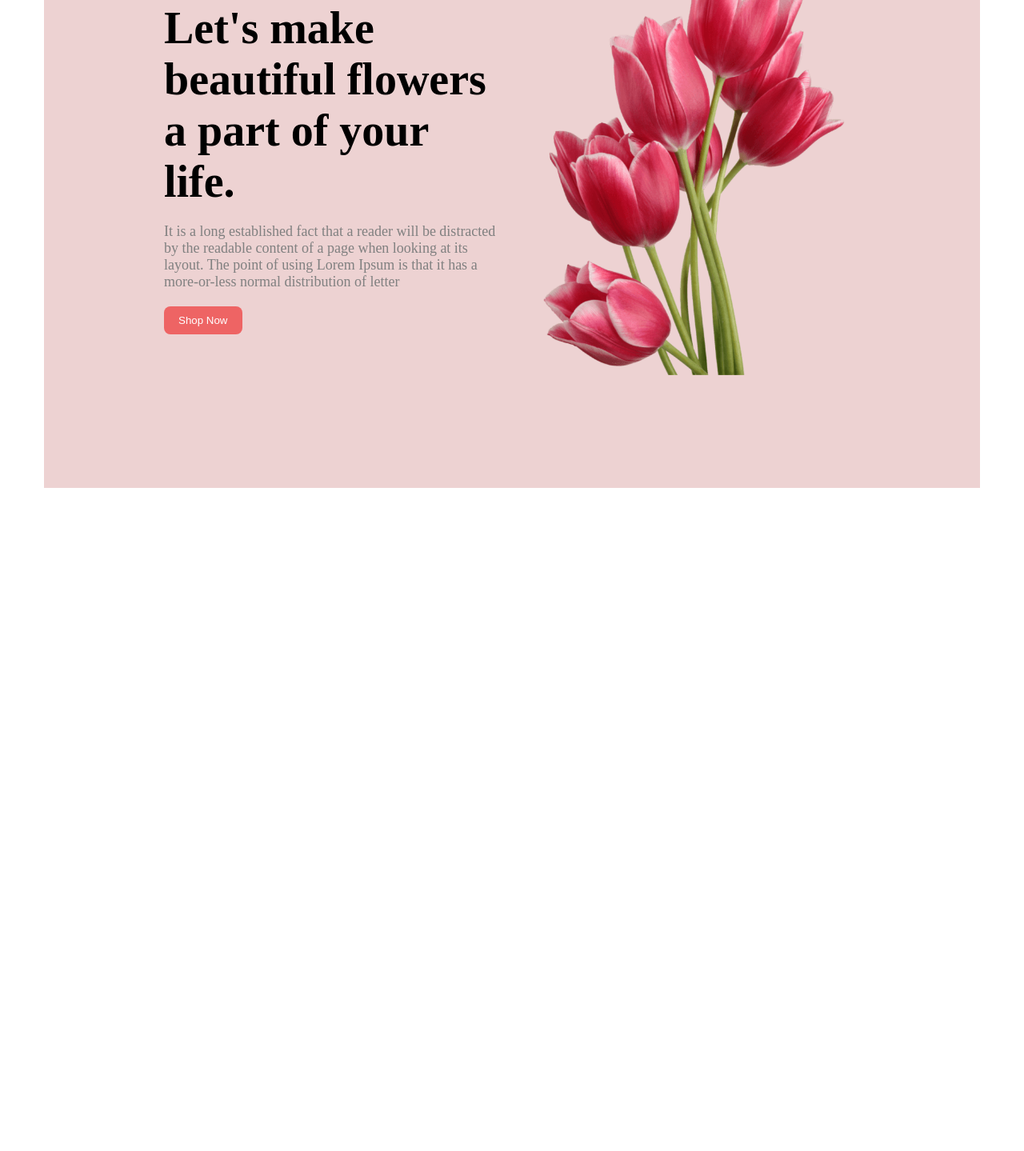
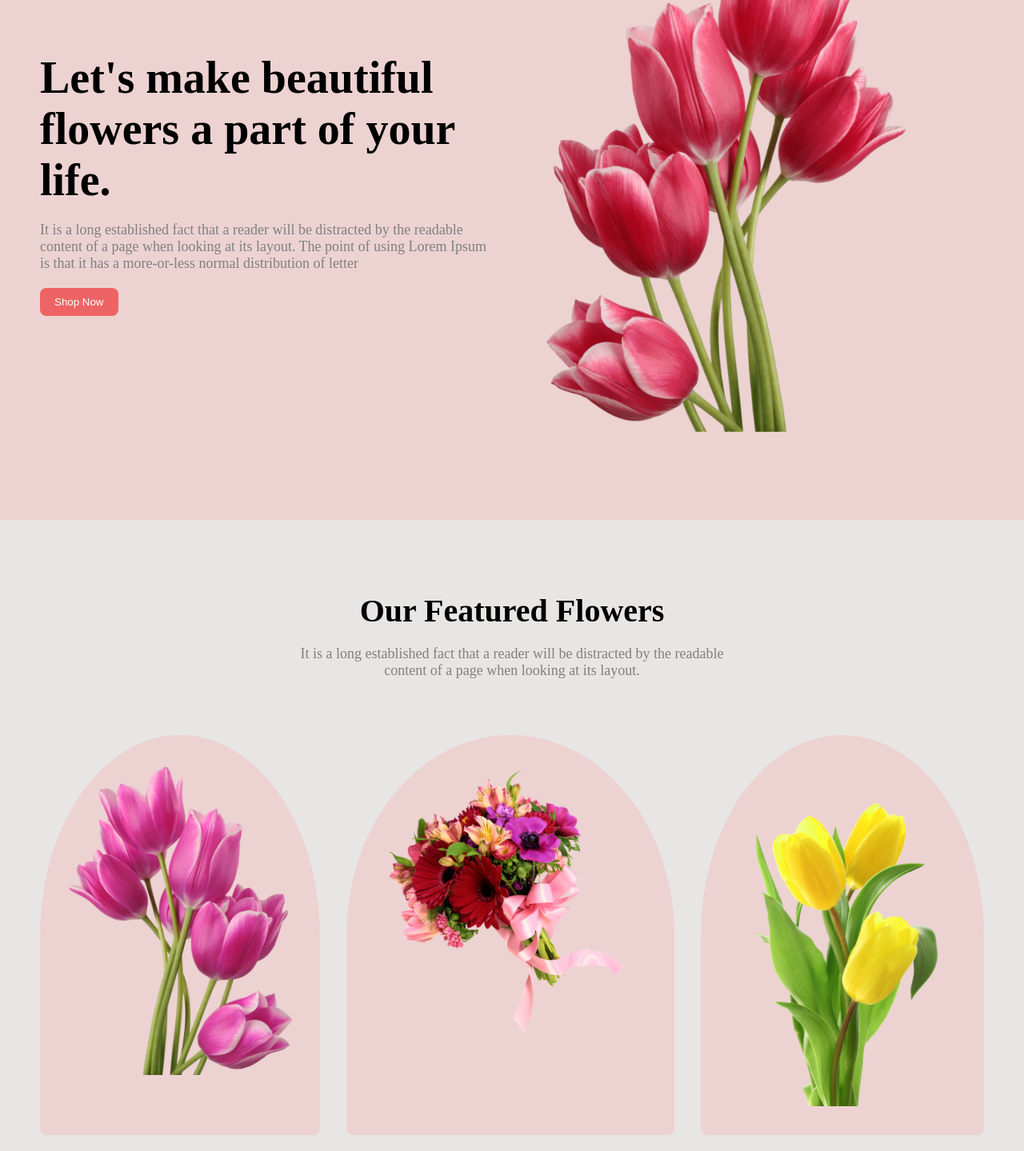
Before and after one commit to coder-Jahirul-Islam/flower-shop-assingment, a plain HTML site: page index.html in a window 1280 px wide. Shown: the part 190-1629 px from the top of the page at 80% size. Before the commit the page ends 800 px from the top, so only its background shows below. Drawn offline with Linux system fonts and the light colour scheme.

Commit message:
added flower section

```diff
--- a/CSS/style.css
+++ b/CSS/style.css
@@ -5,50 +5,47 @@
 
  }
 
-body {
-    max-width: 1170px;
-    margin: 0 auto;
-
+ header {
+     padding: 20px 50px;
+     background: #edd2d2;
  }
 
 
+
  .banner_container {
-    padding: 20px 150px;
-    background: #edd2d2;
      width: 100%;
      height: 100vh;
      display: flex;
      justify-content: space-around;
      align-items: center;
-    gap:40px;
+     gap: 40px;
  }
 
-.banner_text_content {
-    width: 50%;
-}
-
+ .banner_text_content,
  .banner_img {
      width: 50%;
-
  }
 
 
  .banner_img img {
-    width: 100%;
+     width: 87%;
 
  }
-.banner_title{
-    font-weight: 600;
+
+ .banner_title {
+     font-weight: 700;
      font-size: 3.5rem;
      margin-bottom: 20px;
 
  }
-.banner_desc{
+
+ .section_desc {
      font-size: 18px;
-    color:gray;
+     color: gray;
      margin-bottom: 20px;
  }
-.btn_primary{
+
+ .btn_primary {
      background: #ee6464;
      color: white;
      padding: 10px 18px;
@@ -64,7 +61,8 @@ body {
      -ms-transition: 0.3s;
      -o-transition: 0.3s;
  }
-.btn_shop:hover{
+
+ .btn_shop:hover {
      background: #d63131;
      color: white;
      padding: 10px 18px;
@@ -77,3 +75,45 @@ body {
      cursor: pointer;
 
  }
+
+
+
+ /* our featured section starts */
+ .our_featured {
+     background: #e8e5e5;
+     padding: 20px 50px;
+ }
+
+ .sub_content {
+     padding-top: 70px;
+     justify-content: center;
+     text-align: center;
+ }
+
+ .sub_content .section_title {
+     font-size: 2.5em;
+     font-weight: 600;
+     margin-bottom: 20px;
+ }
+
+ .our_featured .featured_images {
+     margin-top: 70px;
+     display: flex;
+     justify-content: space-between;
+     gap: 20px;
+ }
+
+ .featured_single_img img {
+     width: 90%;
+ }
+
+ .featured_single_img {
+     height: 500px;
+     background-color: #edd2d2;
+     padding: 40px 20px 0px 20px;
+     border-radius: 50% 50% 8px 8px;
+     -webkit-border-radius: 50% 50% 8px 8px;
+     -moz-border-radius: 50% 50% 8px 8px;
+     -ms-border-radius: 50% 50% 8px 8px;
+     -o-border-radius: 50% 50% 8px 8px;
+}
--- a/index.html
+++ b/index.html
@@ -17,10 +17,10 @@
                 <h2 class="banner_title">Let's make
                     beautiful flowers a
                     part of your life.</h2>
-                <p class="banner_desc">It is a long established fact that a reader will be distracted by the readable
+                <p class="section_desc">It is a long established fact that a reader will be distracted by the readable
                     content of a page when looking at its layout. The point of using Lorem Ipsum is
                     that it has a more-or-less normal distribution of letter</p>
-                    <button class="btn_primary btn_shop">Shop Now</button>
+                <button class="btn_primary btn_shop">Shop Now</button>
             </div>
             <div class="banner_img">
                 <img src="./Flower Asset/pngwing 10.png" alt="">
@@ -30,6 +30,32 @@
 
 
     <main>
+        <!-- our featured section starts -->
+        <section class="our_featured">
+            <div class="flower_container">
+                <div class="sub_content">
+                    <h3 class="section_title">Our Featured Flowers</h3>
+                    <p class="section_desc ">It is a long established fact that a reader will be distracted by the
+                        readable <br>
+                        content of a page when looking at its layout.</p>
+
+                    <div class="featured_images">
+                        <div class="featured_single_img">
+                            <img class="first_img" src="./Flower Asset/pngwing 6.png" alt="">
+                        </div>
+
+                        <div class="featured_single_img">
+                            <img class="second_img" src="./Flower Asset/pngwing 5.png" alt="">
+                        </div>
+
+                        <div class="featured_single_img">
+                            <img class="third_img" src="./Flower Asset/pngwing 7.png" alt="">
+                        </div>
+                    </div>
+
+                </div>
+            </div>
+        </section>
 
     </main>
 
```
Lines whose indentation alone changed are shown as unchanged.
